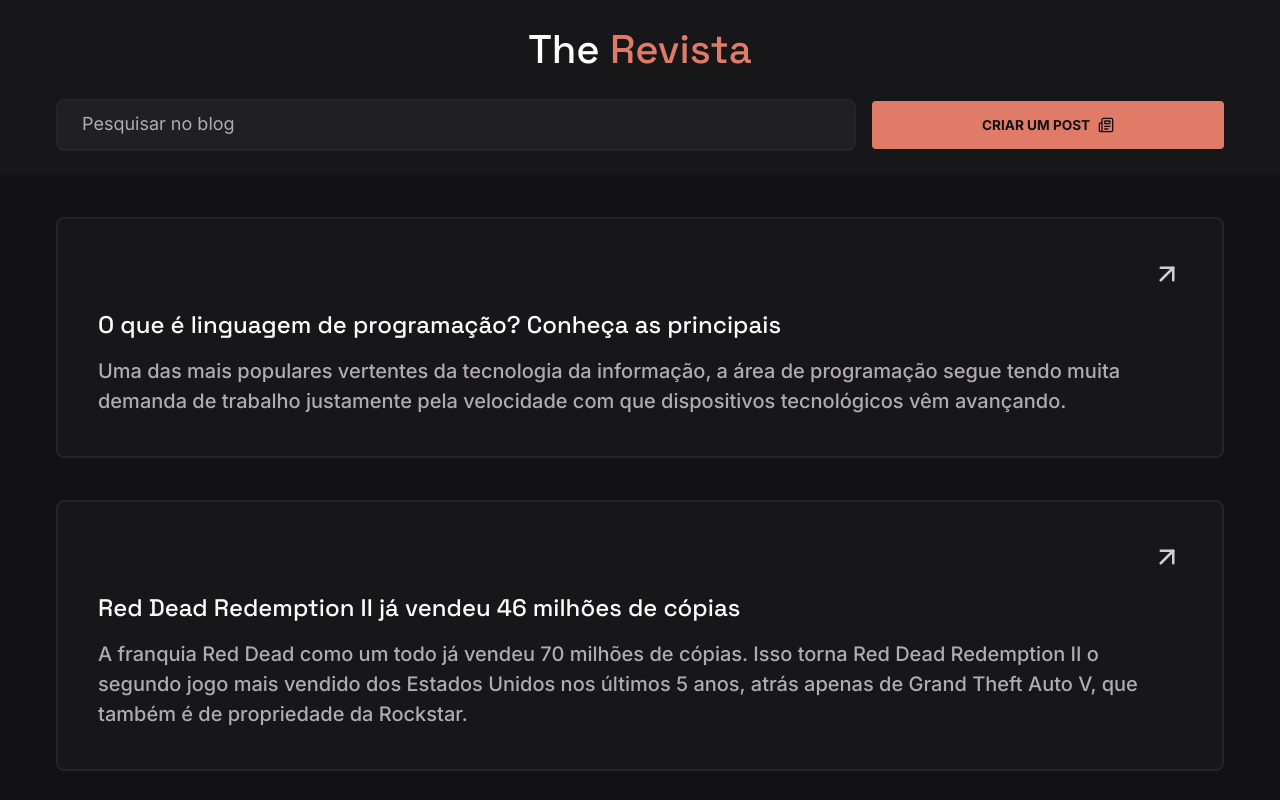
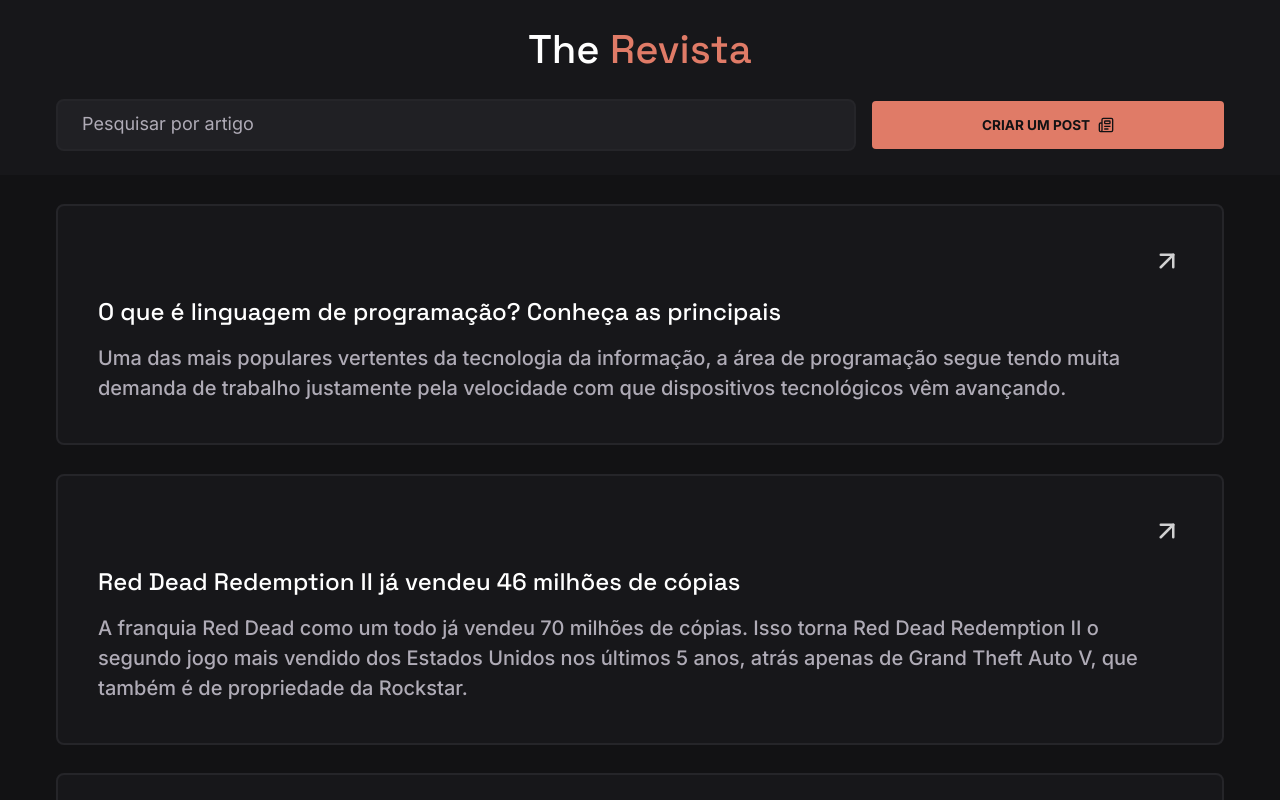
Before and after one commit to paulopbi/nucleo-tech, a React (Vite) app: page / in a window 1280 px wide. Shown: the top 800 px of the page. Built offline with nearby package versions, Linux system fonts and the light colour scheme; data requests are answered from the project's data file.

Commit message:
feat: add filter article by title

```diff
--- a/src/components/PostsCard/PostsCard.style.scss
+++ b/src/components/PostsCard/PostsCard.style.scss
@@ -1,7 +1,11 @@
 @import '../../GlobalStyles.scss';
 
+article-container {
+  min-height: 100vh;
+}
+
 .article {
-  margin-block: 2.625rem;
+  margin-block: 1.8rem;
   padding: 2.5rem;
   border-radius: 8px;
   border: 2px solid $dark-40;
--- a/src/components/PostsCard/PostsCard.tsx
+++ b/src/components/PostsCard/PostsCard.tsx
@@ -1,22 +1,40 @@
-import { IPosts } from '../../interfaces/interfaces'
+import { IPostCard, IPosts } from '../../interfaces/interfaces'
 import { ArrowUpRight } from 'lucide-react'
 import { Link } from 'react-router-dom'
 import './PostsCard.style.scss'
 import Loading from '../Loading/Loading'
 import useFetchPosts from '../../hooks/useFetchPosts'
+import { useEffect, useState } from 'react'
+import Error from '../Error/Error'
 
-function PostsCard() {
+function PostsCard({ input }: IPostCard) {
   const { data, loading, error } = useFetchPosts<IPosts[]>(
     'http://localhost:3000/posts',
   )
+  const [filteredData, setFilteredData] = useState<null | IPosts[]>(null)
+
+  useEffect(() => {
+    if (data) {
+      setFilteredData(
+        input
+          ? data.filter((post: IPosts) =>
+              post.title.toLowerCase().includes(input.toLocaleLowerCase()),
+            )
+          : data,
+      )
+    }
+  }, [data, input])
 
   return (
     <>
-      {error && <p>{error}</p>}
       {loading && <Loading />}
-      {data &&
-        data.map((post: IPosts) => (
-          <section className="container" key={post.id}>
+      {error && <Error error={error} />}
+      {filteredData?.length === 0 && (
+        <Error error={'Nenhum post com esse titulo foi encontrado'} />
+      )}
+      {filteredData &&
+        filteredData.map((post: IPosts) => (
+          <section className="container article-container" key={post.id}>
             <article className="article">
               <Link to={`/post/${post.id}`}>
                 <div className="article-date-container">
--- a/src/components/Search/Search.tsx
+++ b/src/components/Search/Search.tsx
@@ -1,15 +1,17 @@
 import { Newspaper } from 'lucide-react'
 import { Link } from 'react-router-dom'
+import { ISearch } from '../../interfaces/interfaces'
 import './Search.style.scss'
 
-function Search() {
+function Search({ setInput }: ISearch) {
   return (
     <div className="input-container">
       <input
         type="search"
         name="search"
         id="search-input"
-        placeholder="Pesquisar no blog"
+        placeholder="Pesquisar por artigo"
+        onChange={({ target }) => setInput(target.value)}
       />
       <Link to="/create" className="button input-button">
         Criar Um Post
--- a/src/pages/Home/Home.tsx
+++ b/src/pages/Home/Home.tsx
@@ -1,14 +1,17 @@
+import { useState } from 'react'
 import Header from '../../components/Header/Header'
 import PostsCard from '../../components/PostsCard/PostsCard'
 import Search from '../../components/Search/Search'
 
 function Home() {
+  const [input, setInput] = useState<string>('')
+
   return (
     <>
       <Header>
-        <Search />
+        <Search setInput={setInput} />
       </Header>
-      <PostsCard />
+      <PostsCard input={input} />
     </>
   )
 }
```
